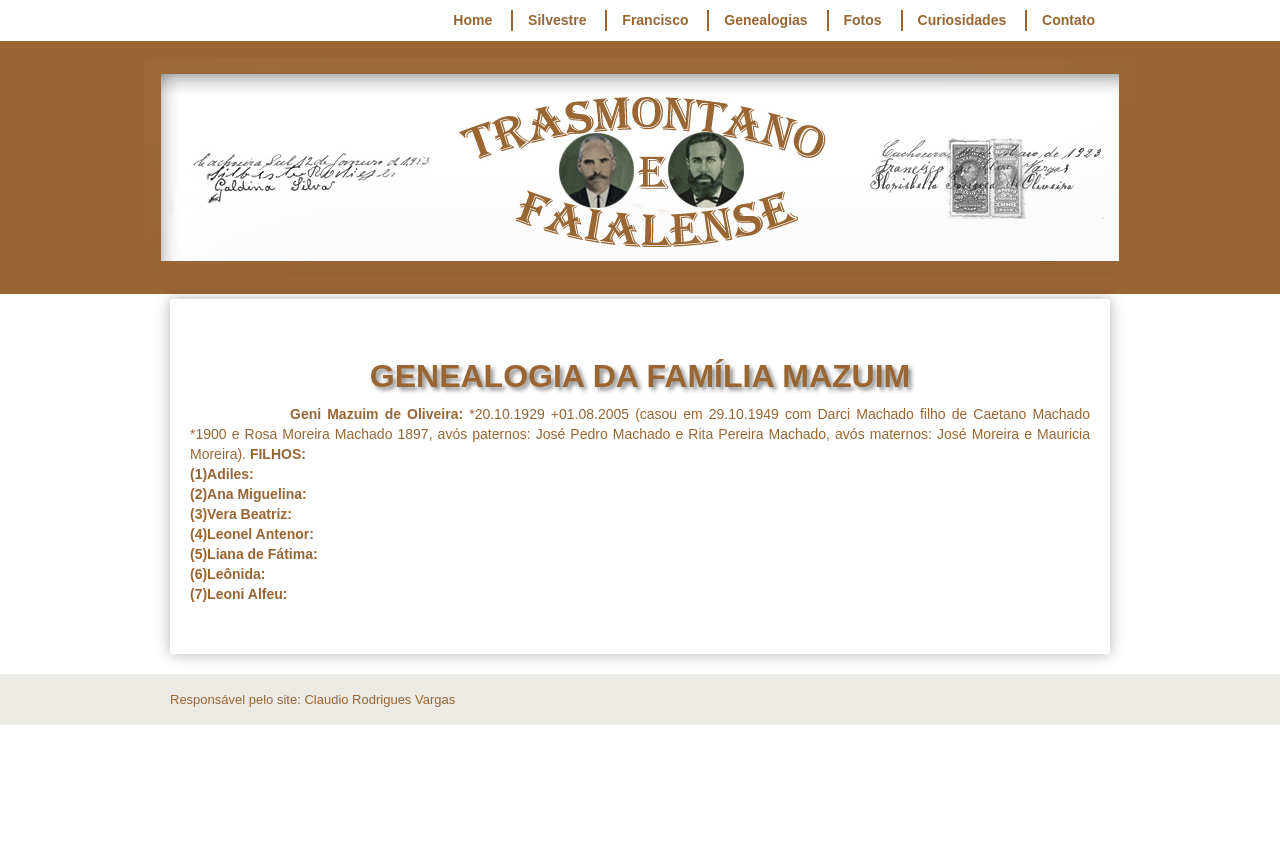
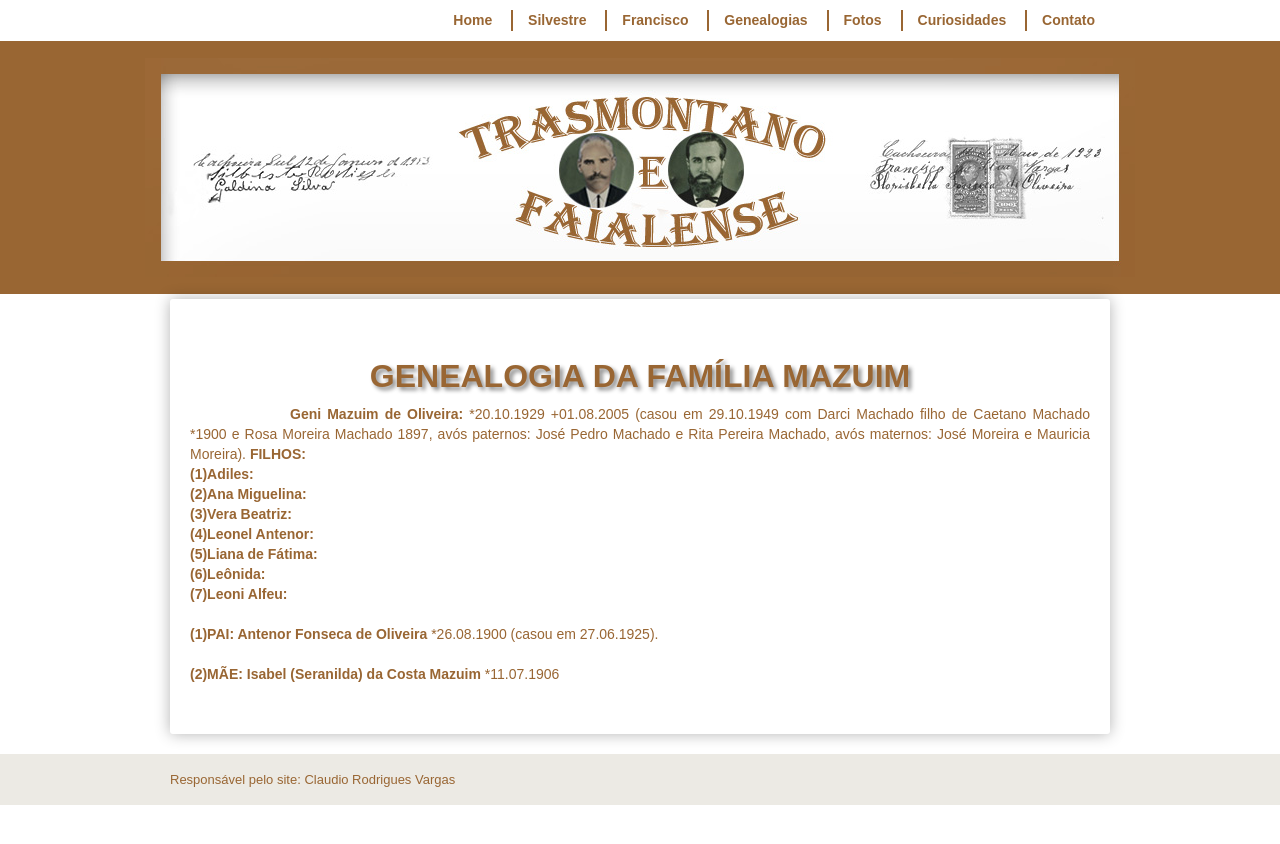
Before and after one commit to claudiovargas1955/claudiovargas1955.github.io, a Jekyll site: the page built from _pages/familia-mazuim.html, in a window 1280 px wide. Shown: the top 844 px of the page. Built offline with Jekyll 4.4.1, drawn with Linux system fonts in a browser that asks for light colours; some web fonts are replaced.

Commit message:
Update familia-mazuim.html

```diff
--- a/_pages/familia-mazuim.html
+++ b/_pages/familia-mazuim.html
@@ -105,3 +105,6 @@ e Mauricia Moreira). <b>FILHOS: </b><br>
 <b>(5)Liana de Fátima: </b><br>
 <b>(6)Leônida: </b><br>
 <b>(7)Leoni Alfeu: </b><br><br>
+
+<b>(1)PAI: Antenor Fonseca de Oliveira </b>*26.08.1900 (casou em 27.06.1925).<br><br>
+<b>(2)MÃE: Isabel (Seranilda) da Costa Mazuim </b>*11.07.1906 <br><br>
```
